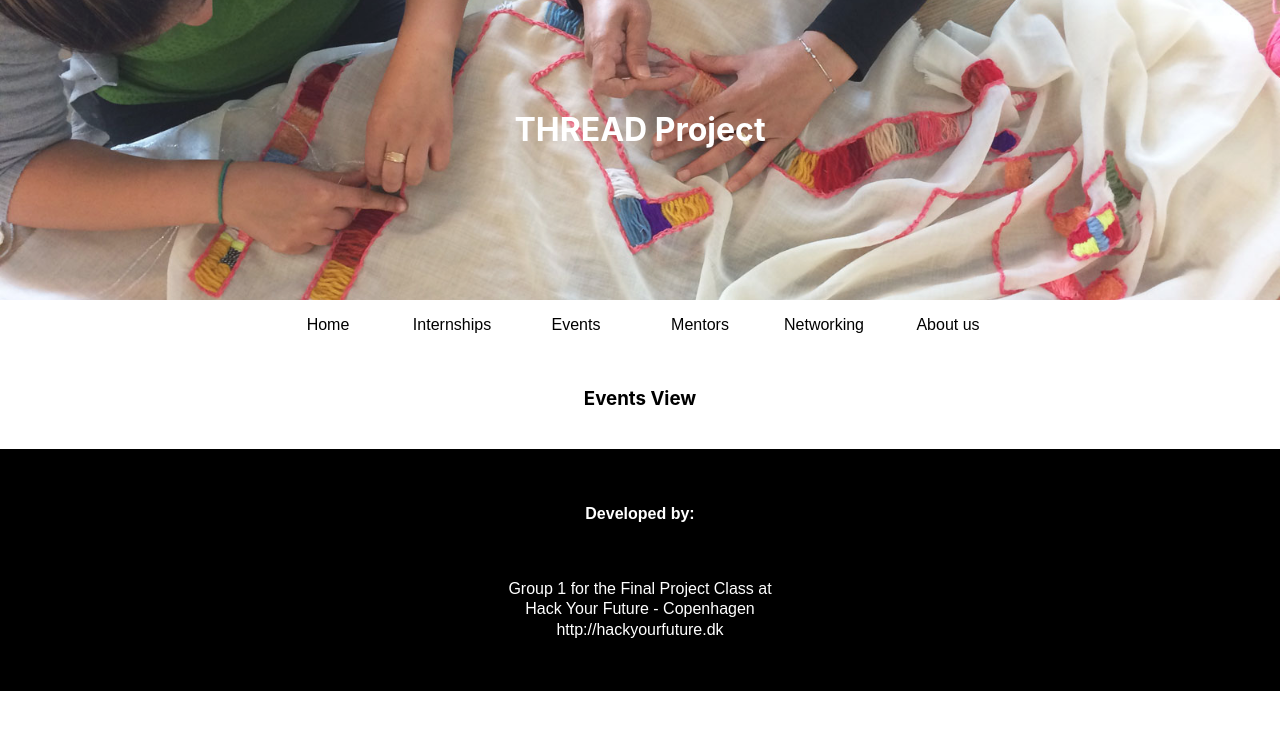
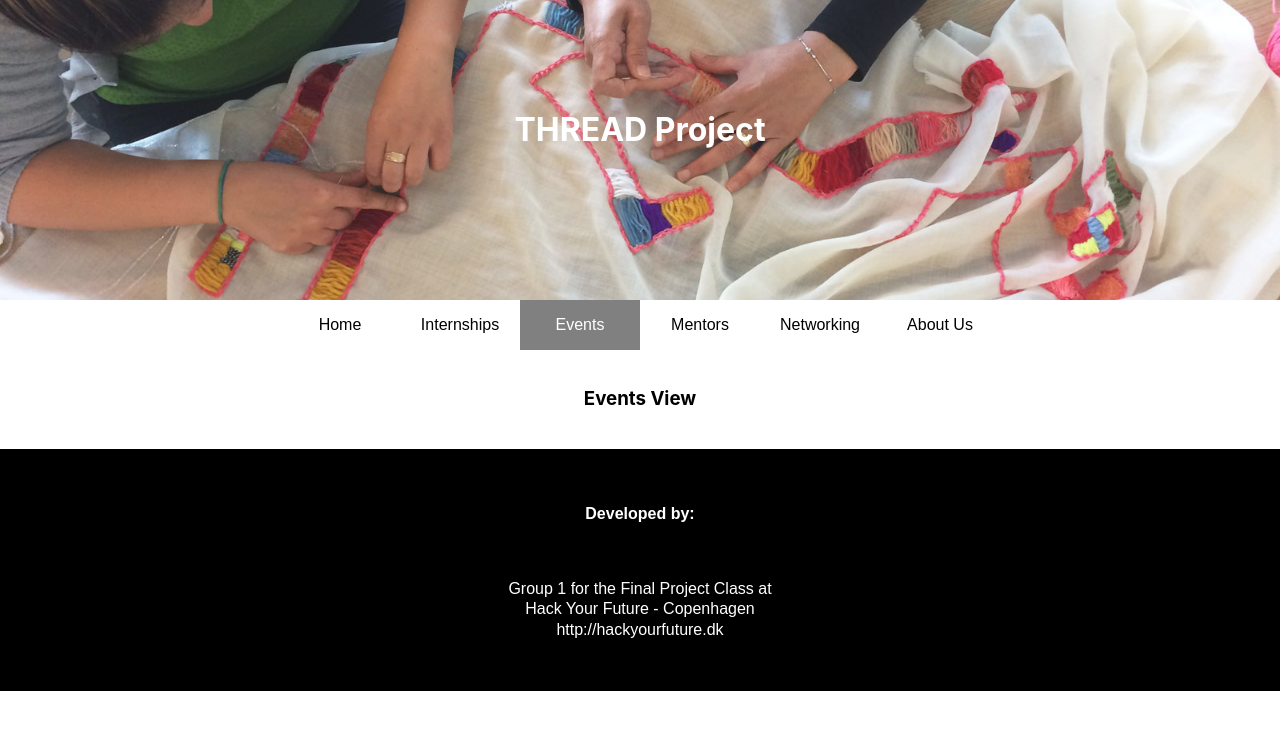
Before and after one commit to paredesrichard/thread-app-project, a React app: page /events in a window 1280 px wide. Shown: the top 730 px of the page. Built offline with nearby package versions, Linux system fonts and the light colour scheme.

Commit message:
Added active class for the Navmenu so the users are informed of their current view

```diff
--- a/src/client/components/Navmenu/Navmenu.css
+++ b/src/client/components/Navmenu/Navmenu.css
@@ -12,7 +12,7 @@ nav ul {
 }
 
 nav li {
-  font-family: "Oswald", sans-serif;
+  font-family: 'Oswald', sans-serif;
   font-size: 1em;
   line-height: 40px;
   height: 40px;
@@ -31,6 +31,11 @@ nav a:hover {
   color: white;
 }
 
+.active {
+  background-color: gray;
+  color: white;
+}
+
 @media screen and (min-width: 760px) {
   nav li {
     width: 120px;
@@ -42,6 +47,6 @@ nav a:hover {
 
   nav li {
     display: inline-block;
-    margin-right: 4px;
+    margin-right: 0;
   }
 }
--- a/src/client/components/Navmenu/Navmenu.jsx
+++ b/src/client/components/Navmenu/Navmenu.jsx
@@ -1,4 +1,6 @@
 import React from 'react';
+import { NavLink } from 'react-router-dom';
+
 import './Navmenu.css';
 
 const Navmenu = () => {
@@ -6,22 +8,34 @@ const Navmenu = () => {
     <nav>
       <ul>
         <li className="Home">
-          <a href="/">Home</a>
+          <NavLink exact to="/" activeClassName="active">
+            Home
+          </NavLink>
         </li>
         <li className="internships">
-          <a href="/internships">Internships</a>
+          <NavLink to="/internships" activeClassName="active">
+            Internships
+          </NavLink>
         </li>
         <li className="events">
-          <a href="/events">Events</a>
+          <NavLink to="/events" activeClassName="active">
+            Events
+          </NavLink>
         </li>
         <li className="mentors">
-          <a href="/mentors">Mentors</a>
+          <NavLink to="/mentors" activeClassName="active">
+            Mentors
+          </NavLink>
         </li>
         <li className="networking">
-          <a href="/networking">Networking</a>
+          <NavLink to="/networking" activeClassName="active">
+            Networking
+          </NavLink>
         </li>
         <li className="about">
-          <a href="/about">About us</a>
+          <NavLink to="/about" activeClassName="active">
+            About Us
+          </NavLink>
         </li>
       </ul>
     </nav>
```
